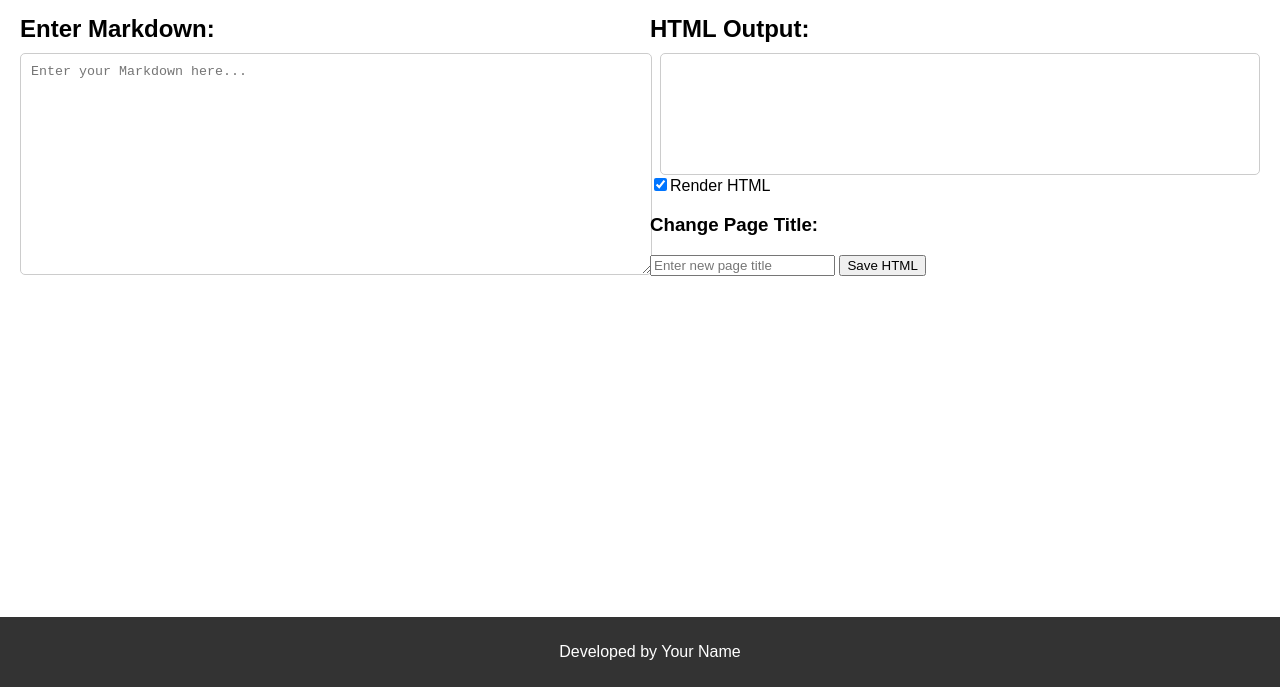
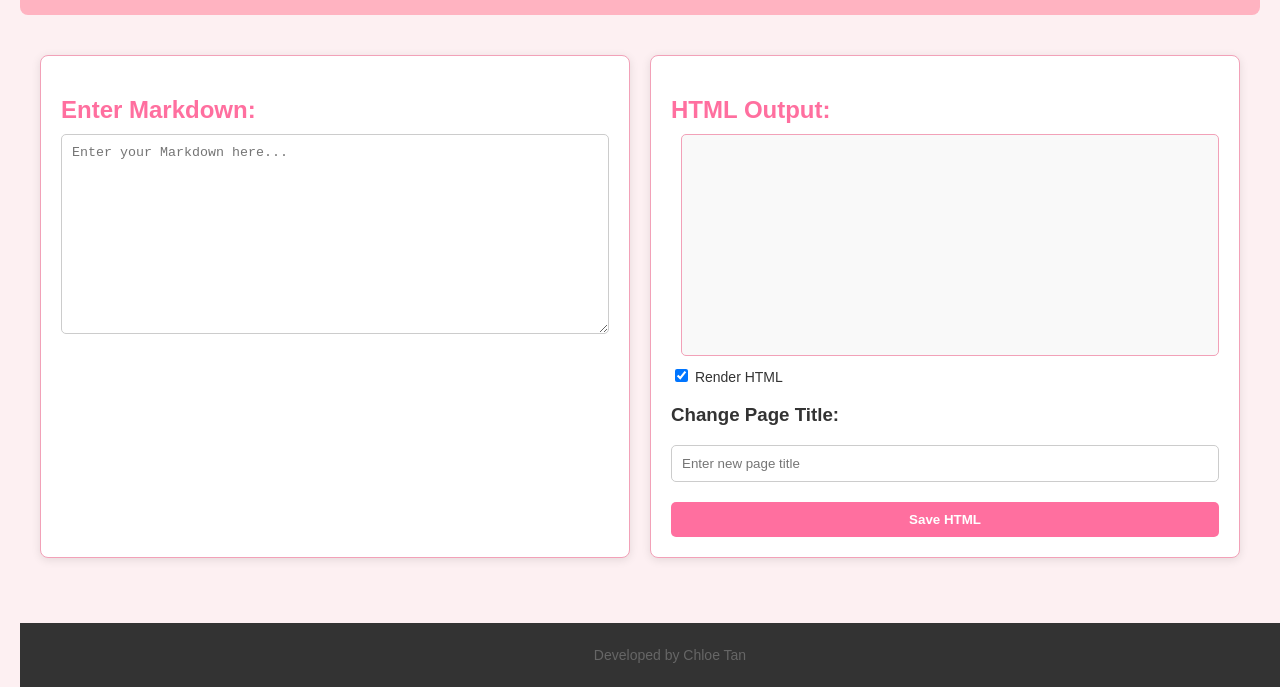
Before and after one commit to ChloeTanSiangYi/Assignment-2-FIT2102, a website built with Vite: page JS/index.html in a window 1280 px wide. Shown: the part 113-800 px from the top of the page. Built offline with nearby package versions, Linux system fonts and the light colour scheme.

Commit message:
changed theme and color and layout for html page

```diff
--- a/JS/index.html
+++ b/JS/index.html
@@ -6,6 +6,105 @@
     <meta name="viewport" content="width=device-width, initial-scale=1.0">
     <title>Markdown to HTML Converter</title>
     <link rel="stylesheet" href="/style.css">
+    <style>
+        body {
+            font-family: Arial, sans-serif;
+            margin: 0;
+            padding: 20px;
+            background-color: #fdf0f2; /* Very light cherry blossom pink */
+            color: #333;
+        }
+
+        header {
+            text-align: center;
+            background-color: #ffb3c1; /* Soft cherry blossom pink */
+            color: white;
+            padding: 20px 0;
+            border-radius: 8px;
+            margin-bottom: 20px;
+        }
+
+        #container {
+            display: flex;
+            justify-content: space-between;
+            gap: 20px; /* Added gap between sections */
+        }
+
+        section {
+            flex: 1;
+            padding: 20px;
+            border: 1px solid #f2a1b8; /* Light pink border */
+            border-radius: 8px;
+            background-color: white;
+            box-shadow: 0 2px 10px rgba(0, 0, 0, 0.1);
+        }
+
+        h2 {
+            color: #ff6f9f; /* Slightly darker pink for headings */
+            margin-bottom: 10px; /* Add space below headings */
+        }
+
+        textarea {
+            width: 100%;
+            height: 200px;
+            border-radius: 5px;
+            border: 1px solid #ccc;
+            padding: 10px;
+            font-family: monospace;
+            resize: vertical;
+            box-sizing: border-box; /* Ensures padding is included in width */
+        }
+
+        #html-output {
+            border: 1px solid #f2a1b8; /* Light pink output border */
+            border-radius: 5px;
+            padding: 10px;
+            min-height: 200px;
+            background-color: #f9f9f9;
+            overflow: auto;
+            white-space: pre-wrap; /* Preserves whitespace */
+            word-wrap: break-word; /* Breaks long words */
+        }
+
+        label {
+            display: block;
+            margin: 10px 0;
+            font-size: 14px;
+        }
+
+        input[type="text"] {
+            width: 100%;
+            padding: 10px;
+            border-radius: 5px;
+            border: 1px solid #ccc;
+            margin-bottom: 10px;
+            box-sizing: border-box; /* Ensures padding is included in width */
+        }
+
+        button {
+            margin-top: 10px;
+            padding: 10px;
+            border: none;
+            border-radius: 5px;
+            background-color: #ff6f9f; /* Soft pink button */
+            color: white;
+            font-weight: bold;
+            cursor: pointer;
+            transition: background-color 0.3s;
+            width: 100%; /* Full width button */
+        }
+
+        button:hover {
+            background-color: #e45a80; /* Darker shade for hover effect */
+        }
+
+        footer {
+            text-align: center;
+            margin-top: 20px;
+            font-size: 14px;
+            color: #666;
+        }
+    </style>
 </head>
 
 <body>
@@ -14,26 +113,25 @@
     </header>
 
     <main>
-        <div id="container" style="display: flex; width: 100%;">
-            <section id="input-section" style="flex: 1; padding-right: 10px;">
+        <div id="container">
+            <section id="input-section">
                 <h2>Enter Markdown:</h2>
-                <textarea id="markdown-input" placeholder="Enter your Markdown here..." style="width: 100%;"></textarea>
+                <textarea id="markdown-input" placeholder="Enter your Markdown here..."></textarea>
             </section>
-            <section id="output-section" style="flex: 1; padding-left: 10px;">
+            <section id="output-section">
                 <h2>HTML Output:</h2>
-                <div id="html-output"></div>
-                <label><input type="checkbox" name="checkbox" checked>Render HTML</label>
-                <!-- New Title Input -->
+                <div id="html-output" aria-live="polite"></div>
+                <label>
+                    <input type="checkbox" name="checkbox" checked> Render HTML
+                </label>
                 <h3>Change Page Title:</h3>
                 <input type="text" id="title-input" placeholder="Enter new page title">
-
-                <!-- Save Button -->
                 <button id="save-button">Save HTML</button>
             </section>
         </div>
     </main>
     <footer>
-        <p>Developed by Your Name</p>
+        <p>Developed by Chloe Tan</p>
     </footer>
     <script src="./src/main.ts" type="module"></script>
 </body>
```
